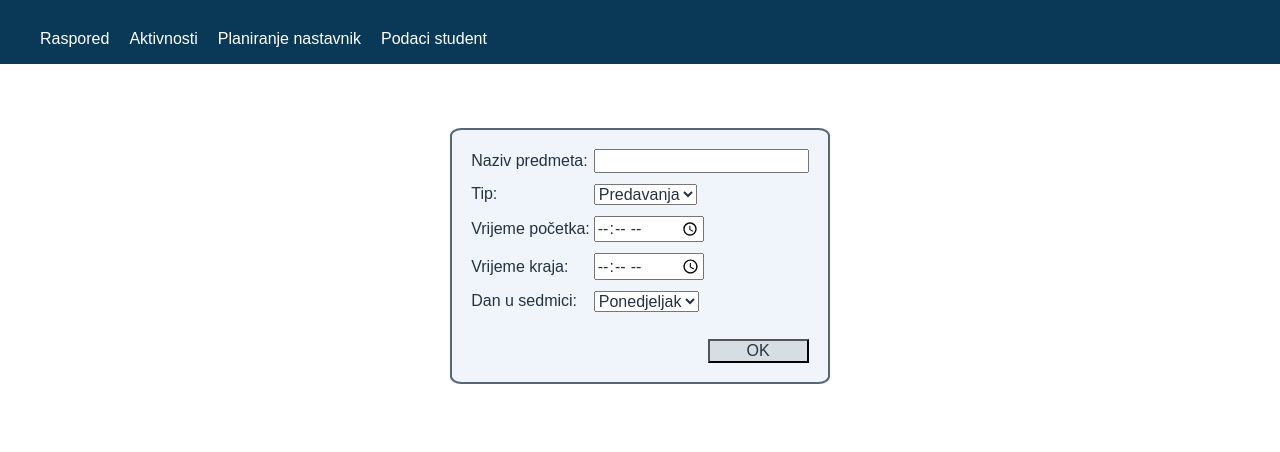
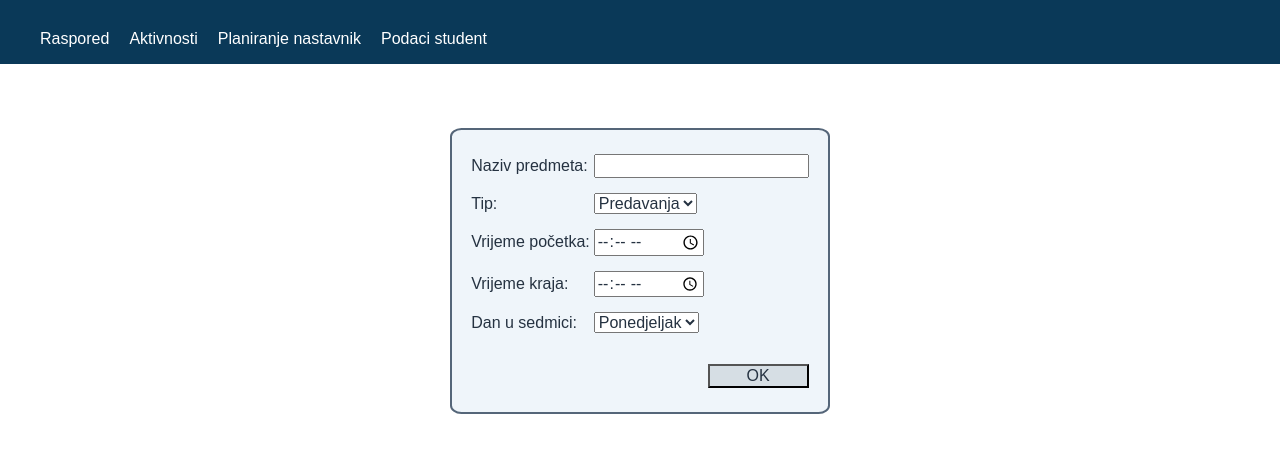
Before and after one commit to zlxxo/Web-Technologies-Project, a plain HTML site: page planiranjeNastavnik/planiranjeNastavnik.html in a window 1280 px wide. Drawn offline with Linux system fonts and the light colour scheme.

Commit message:
zadatak 3 - dodao padding elemenata tabele tako da se napravi razmak između polja

```diff
--- a/planiranjeNastavnik/planiranjeNastavnik.css
+++ b/planiranjeNastavnik/planiranjeNastavnik.css
@@ -18,6 +18,11 @@ form {
     align-content: center;
 }
 
+td {
+    padding-bottom: 0.4em;
+    padding-top: 0.4em;
+}
+
 button {
     margin-top: 1em;
     width: 30%;
@@ -30,10 +35,6 @@ button, input, select, label {
     font-family: Arial, Helvetica, sans-serif;
     color: #253241;
     font-size: 1em;
-}
-
-tr:nth-child(2n) {
-    height: 0.3em;
 }
 
 #meni {
--- a/planiranjeNastavnik/planiranjeNastavnik.html
+++ b/planiranjeNastavnik/planiranjeNastavnik.html
@@ -25,7 +25,6 @@
                             <input type="text" id="naziv-predmeta"/>
                         </td>
                     </tr>
-                    <tr></tr>
                     <tr>
                         <td>
                             <label>Tip:</label>
@@ -38,7 +37,6 @@
                             </select>
                         </td>
                     </tr>
-                    <tr></tr>
                     <tr>
                         <td>
                             <label>Vrijeme početka:</label>
@@ -47,7 +45,6 @@
                             <input type="time" id="vrijeme-pocetka"/>
                         </td>
                     </tr>
-                    <tr></tr>
                     <tr>
                         <td>
                             <label>Vrijeme kraja:</label>
@@ -56,7 +53,6 @@
                             <input type="time" id="vrijeme-kraja"/>
                         </td>
                     </tr>
-                    <tr></tr>
                     <tr>
                         <td>
                             <label>Dan u sedmici:</label>
@@ -73,7 +69,6 @@
                             </select>
                         </td>
                     </tr>
-                    <tr></tr>
                     <tr>
                         <td colspan="2">
                             <button>OK</button>
```
